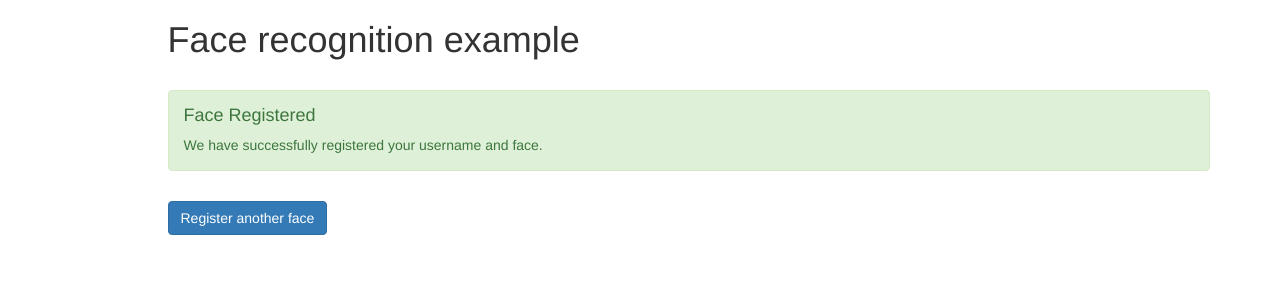
After one commit to arapulido/upload-picture-s3-face-recognition, a Flask app: template templates/response.html in a window 1280 px wide. The commit adds this page. Shown: the top 300 px of the page. Run offline with Flask 2, Linux system fonts and the light colour scheme; the template is opened without the code that fills it, so the values that code supplies are empty; some libraries are stand-ins or nearby versions.

Commit message:
Add a template for the different error or success codes

```diff
--- a/application.py
+++ b/application.py
@@ -72,8 +72,19 @@ def index():
                 application.logger.error("Error uploading %s file to %s bucket", file.filename, application.config['S3_BUCKET'])
                 return "Error uploading to S3"
 
-            return requests.post(application.config['FACE_DETECTION_ENDPOINT'],
+            response = requests.post(application.config['FACE_DETECTION_ENDPOINT'],
                 data=json.dumps(data)).content
+
+            response_dict = json.loads(response)
+
+            code = 'Registered'
+            image = ''
+
+            if 'RekognitionCode' in response_dict:
+                code = response_dict['RekognitionCode']
+                image = response_dict['ImageName']
+
+            return render_template("response.html", resultCode=code, imageName=image)
     else:
         return render_template("index.html")
 
--- a/templates/index.html
+++ b/templates/index.html
@@ -1,5 +1,5 @@
 {% extends "bootstrap/base.html" %}
-{% block title %}New user creation{% endblock %}
+{% block title %}Face Recognition - Upload Image{% endblock %}
 
 {% block body %}
 <div class="container">
--- /dev/null
+++ b/templates/response.html
@@ -0,0 +1,49 @@
+{% extends "bootstrap/base.html" %}
+{% block title %}Face Recognition - Response{% endblock %}
+
+{% block body %}
+<div class="container">
+    <div class="row">
+        <div class="col-sm-offset-1 col-sm-11">
+            <h1>Face recognition example</h1>
+            <br />
+        </div>
+    </div>
+    <div class="row">
+        <div class="col-sm-offset-1 col-sm-11">
+            {% if resultCode == 'NoFace' %}
+            <div class="alert alert-warning" role="alert">
+                <h4 class="alert-heading"><span class="glyphicon glyphicon-warning-sign"
+                        aria-hidden="true"></span>&nbsp;No Face</h4>
+                <p>We haven't been able to recognize a face in the image you uploaded. Please, upload an image that
+                    contains one face.</p>
+            </div>
+            {% elif resultCode == 'MultipleFace' %}
+            <div class="alert alert-warning" role="alert">
+                <h4 class="alert-heading"><span class="glyphicon glyphicon-warning-sign"
+                        aria-hidden="true"></span>&nbsp;Multiple Faces</h4>
+                <p>We recognized more than one face in the image you uploaded. Please, upload an image that contains one
+                    face only.</p>
+            </div>
+            {% elif resultCode == 'Duplicated' %}
+            <div class="alert alert-warning" role="alert">
+                <h4 class="alert-heading"><span class="glyphicon glyphicon-warning-sign"
+                        aria-hidden="true"></span>&nbsp;Duplicated Face</h4>
+                <p>The uploaded image contains a face that we had already registered. Please, upload an image with a new
+                    face.</p>
+            </div>
+            {% else %}
+            <div class="alert alert-success" role="alert">
+                <h4 class="alert-heading">Face Registered</h4>
+                <p>We have successfully registered your username and face.</p>
+            </div>
+            {% endif %}
+        </div>
+    </div>
+    <div class="row">
+        <div class="col-sm-offset-1 col-sm-11">
+           <a href="/"><h4 class="btn btn-primary">Register another face</h4></a>
+        </div>
+    </div>
+</div>
+{% endblock %}
```
